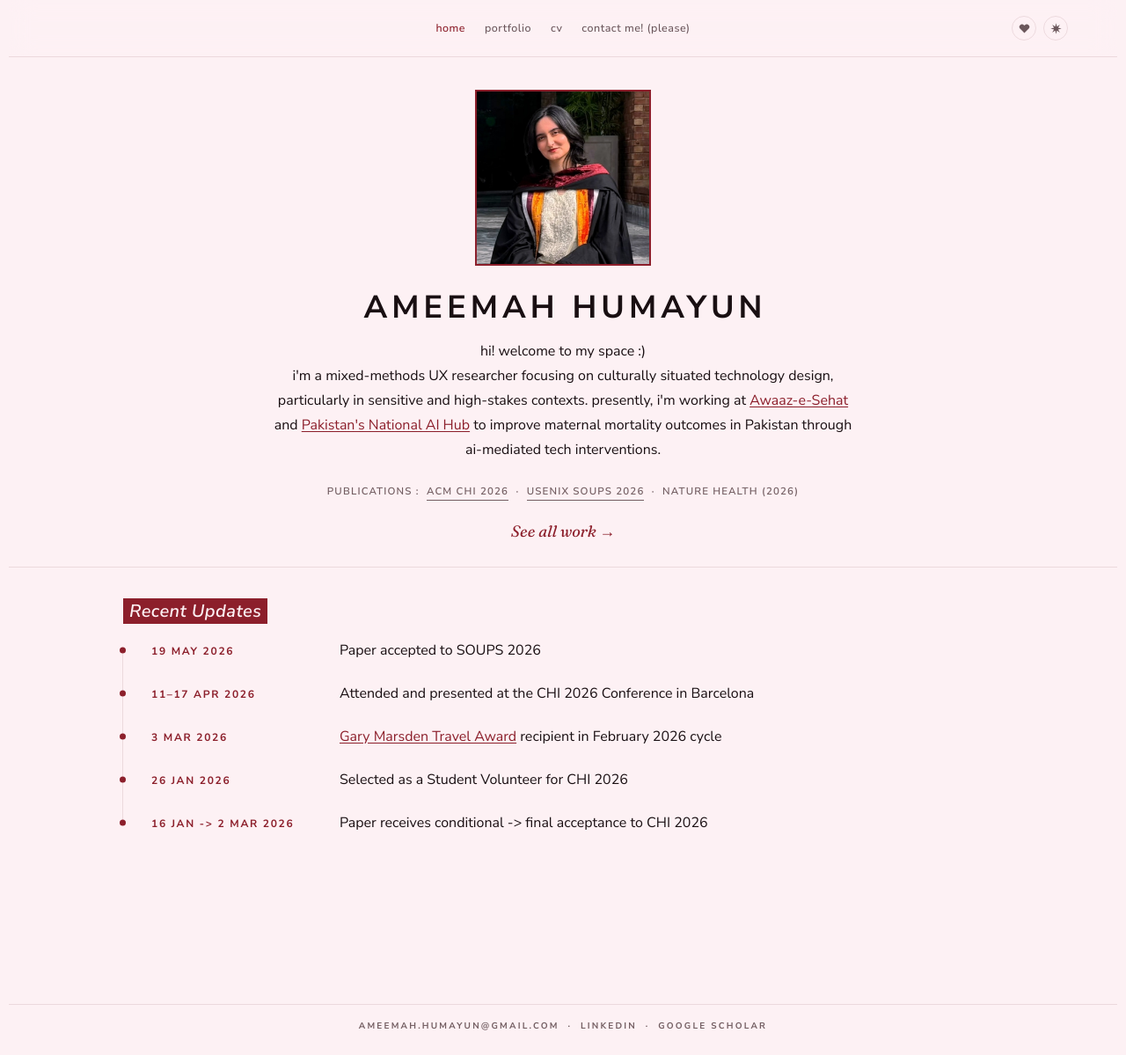
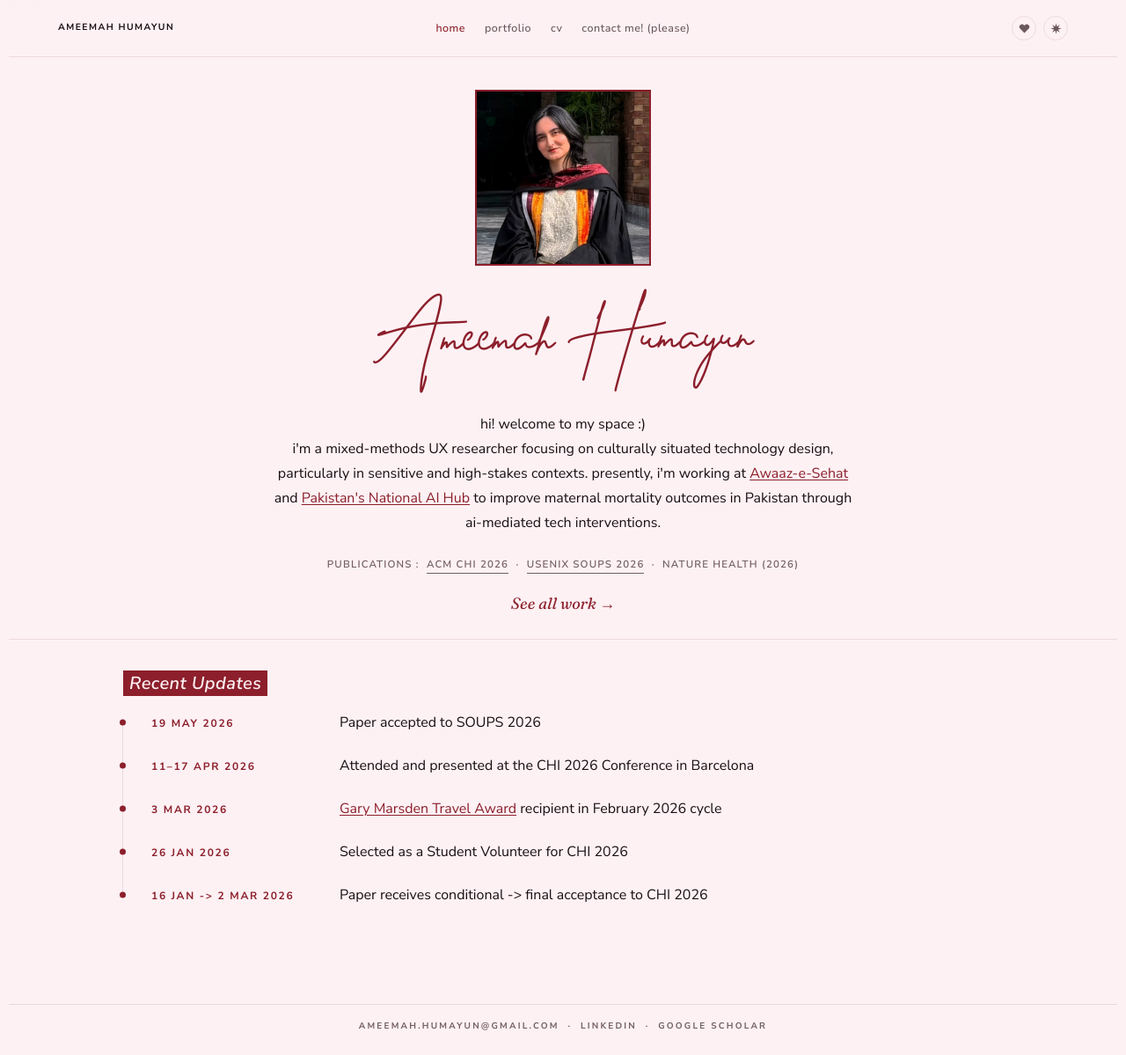
Before and after one commit to ameemahumayun/ameemahumayun.github.io, a Jekyll site: the page built from index.html, in a window 1280 px wide and 1199 px high. Shown: the whole window at 88% size. Built offline with Jekyll 4.4.1, drawn with Linux system fonts in a browser that asks for light colours.

Commit message:
Revert "Name in the nav brand's style on the homepage; remove it from the nav"
This reverts commit f065d52: the homepage name goes back to the
Darlington signature, and the corner name returns to the nav.

Co-Authored-By: Claude Opus 5.5 <noreply@anthropic.com>
Claude-Session: https://claude.ai/code/session_01RzgRSrTmedEEfQSDh9yj4S

```diff
--- a/_includes/nav.html
+++ b/_includes/nav.html
@@ -5,6 +5,9 @@
 {%- endcomment -%}
 <nav class="nav">
   <div class="nav__inner">
+    <div class="nav__brand">
+      <a class="nav__home" href="{{ '/' | relative_url }}">Ameemah Humayun</a>
+    </div>
     <ul class="nav__links">
       {%- for link in site.nav_links %}
       <li><a href="{{ link.url | relative_url }}"{% if page.active == link.key %} aria-current="page"{% endif %}>{{ link.label }}</a></li>
--- a/assets/css/components.css
+++ b/assets/css/components.css
@@ -184,21 +184,9 @@
   max-width: var(--container-wide);
 }
 /* Name centered across the full hero width, above the two-column row. */
-/* Same look the nav's corner name used to have: body font, bold,
-   uppercase, wide tracking, strong text color — just at heading size.
-   letter-spacing also adds space after the last letter, so an equal
-   padding-left keeps the visible letters truly centered. */
 .hero__name {
   text-align: center;
   margin-left: 0;
-  font-family: var(--font-body);
-  font-weight: var(--weight-bold);
-  text-transform: uppercase;
-  letter-spacing: var(--tracking-wider);
-  padding-left: var(--tracking-wider);
-  color: var(--color-text-strong);
-  font-size: clamp(1.5rem, 3.2vw, 2.25rem);
-  line-height: var(--leading-tight);
 }
 /* Text column + circular portrait, side by side — top of the portrait
    lines up with the top of the paragraph, bottom with "See all work"
@@ -282,12 +270,23 @@
      with !important since nothing less specific beats an inline style. */
   .hero__name {
     margin-top: 0.5rem !important;
-    margin-bottom: 0.75rem !important;
+    margin-bottom: 1.25rem !important;  /* clears the y's descender */
   }
   .hero--profile .eyebrow-rule {
     white-space: normal;
     font-size: 11.5px;
     letter-spacing: var(--tracking-widest);
+  }
+}
+@media (max-width: 600px) {
+  /* The desktop clamp's floor (3.75rem) doesn't shrink further at phone
+     widths, so the name wrapped to two tightly-stacked lines whose tall
+     ascenders/descenders crowded into each other. One clean line reads
+     better than a cramped wrap. (.signature-text.hero__name, not just
+     .hero__name, to outrank .signature-text's own font-size — same
+     specificity, but .signature-text is later in the cascade.) */
+  .signature-text.hero__name {
+    font-size: 11vw;
   }
 }
 
--- a/assets/css/layout.css
+++ b/assets/css/layout.css
@@ -29,20 +29,43 @@
   padding: 18px var(--gutter-nav);
 }
 
-/* Three columns: an empty one left, page links centered across the whole
-   bar (equal 1fr side columns keep them on the true center regardless of
-   how wide the toggle buttons are), toggle buttons right. */
+/* Three columns: name left, page links centered across the whole bar
+   (equal 1fr side columns keep them on the true center regardless of how
+   wide the name or the toggle buttons are), toggle buttons right. */
 .nav__inner {
   max-width: 100%;
   margin: 0 auto;
   display: grid;
   grid-template-columns: 1fr auto 1fr;
-  grid-template-areas: ". links icons";
+  grid-template-areas: "brand links icons";
   align-items: center;
   gap: var(--space-3);
 }
+.nav__brand { grid-area: brand; }
 .nav__links { grid-area: links; }
 .nav__icons { grid-area: icons; justify-self: end; }
+
+/* Brand: the NAME is the home link and behaves like "home". */
+.nav__brand {
+  font-size: 0.65rem;
+  letter-spacing: var(--tracking-wider);
+  text-transform: uppercase;
+  font-weight: var(--weight-semibold);
+  display: flex;
+  align-items: center;
+  gap: 10px;
+}
+.nav__home {
+  color: var(--color-text-strong);
+  font-weight: var(--weight-bold);
+  padding-bottom: 2px;
+  border-bottom: 1px solid transparent;
+  transition: color var(--duration) var(--ease), border-color var(--duration) var(--ease);
+}
+.nav__home:hover {
+  color: var(--color-accent);
+  border-bottom-color: var(--color-accent);
+}
 
 .nav__links {
   display: flex;
@@ -169,14 +192,13 @@ padding-top: 0;
 @media (max-width: 480px) {
   /* Keep the four short links visible on phones; let them wrap/shrink
      rather than hiding them. Stack name + links if needed. */
-  /* Too narrow to fit the links and the toggles on one centered row:
-     stack them, both centered — links on top, toggles underneath. */
+  /* Name and toggles share the top row; links get a centered row of
+     their own underneath. */
   .nav__inner {
-    grid-template-columns: 1fr;
-    grid-template-areas: "links" "icons";
-    gap: 10px;
+    grid-template-columns: 1fr auto;
+    grid-template-areas: "brand icons" "links links";
+    gap: 10px 14px;
   }
-  .nav__icons { justify-self: center; }
   .nav__links { gap: 14px; flex-wrap: wrap; justify-content: center; }
   .nav__links a { font-size: 11px; letter-spacing: 0.06em; }
 }
--- a/index.html
+++ b/index.html
@@ -9,7 +9,7 @@ description: Mixed-methods UX researcher working on human-centered AI for health
 <header class="hero hero--profile">
   <div class="hero__inner">
     <img class="hero__portrait" src="{{ '/assets/images/me.jpeg' | relative_url }}" alt="Portrait of Ameemah Humayun" width="600" height="802">
-    <h1 class="hero__name" style="margin-top:0;margin-bottom:1rem;">Ameemah Humayun</h1>
+    <h1 class="signature-text hero__name" style="margin-top:0;margin-bottom:1.75rem;">Ameemah Humayun</h1>
     <div class="hero__row hero__row--solo">
       <div class="hero__text">
         <p class="lead" style="max-width:660px;font-size:var(--text-base);line-height:1.75;margin-top:0;margin-bottom:1.5rem;">hi! welcome to my space :)<br>i'm a mixed-methods UX researcher focusing on culturally situated technology design, particularly in sensitive and high-stakes contexts. presently, i'm working at <a href="https://or.lums.edu.pk/research-project/lums-faculty-showcases-bill-melinda-gates-foundation-funded-project-78th-un" target="_blank" rel="noopener" class="link-teal">Awaaz-e-Sehat</a> and <a href="https://lums.edu.pk/news/lums-awarded-major-grant-establish-pakistans-first-national-ai-hub" target="_blank" rel="noopener" class="link-teal">Pakistan's National AI Hub</a> to improve maternal mortality outcomes in Pakistan through ai-mediated tech interventions.</p>
```
